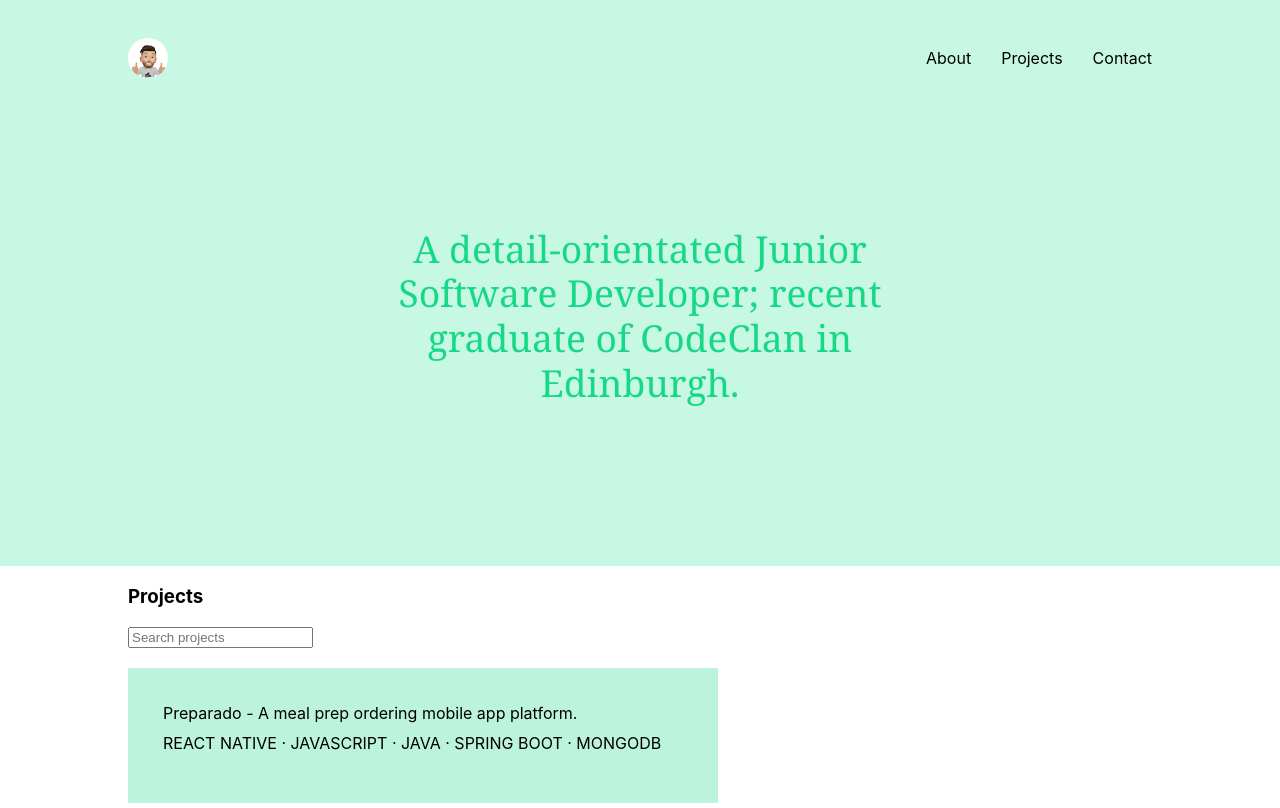
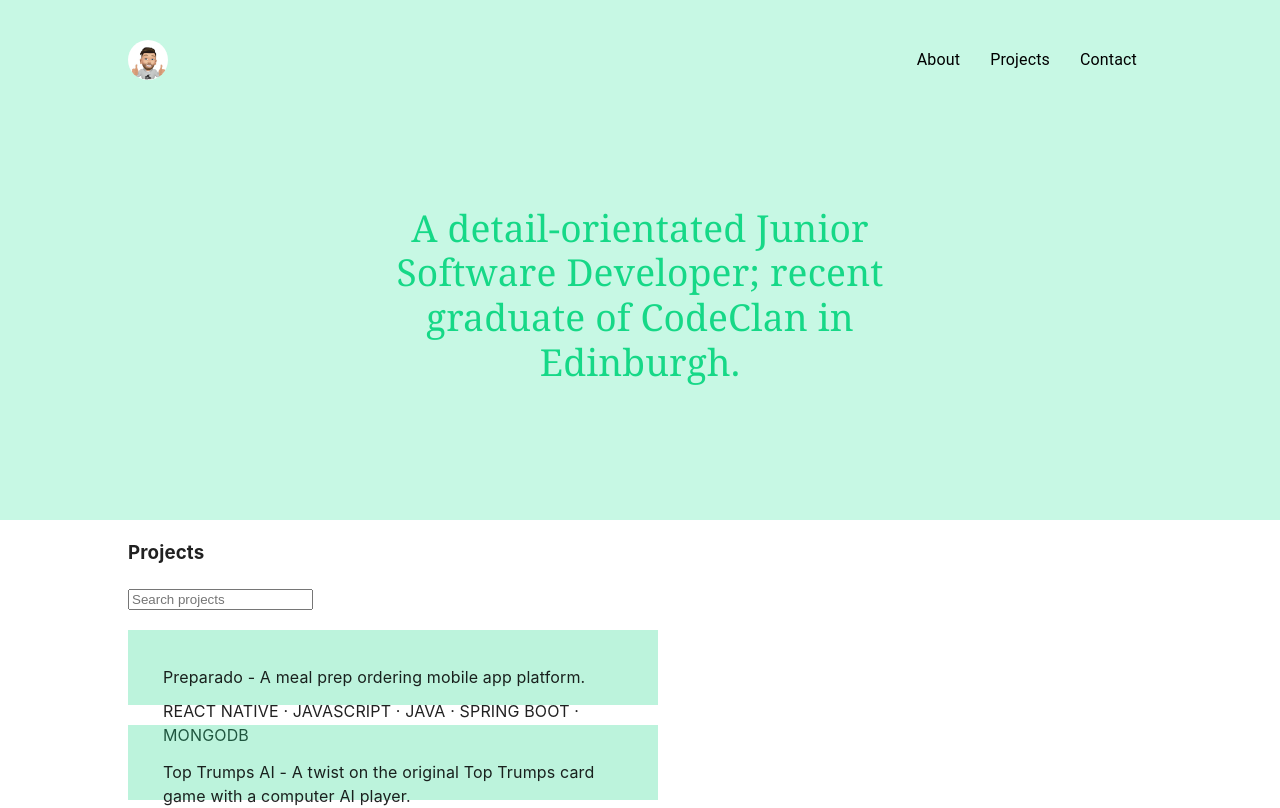
Before and after one commit to crwils/crwils.github.io, a React (Create React App) app: page /projectlist in a window 1280 px wide. Shown: the top 808 px of the page. Built offline with nearby package versions, Linux system fonts and the light colour scheme.

Commit message:
imported material ui cssbaseline

```diff
--- a/package.json
+++ b/package.json
@@ -4,6 +4,9 @@
   "homepage": "https://crwils.github.io/",
   "private": true,
   "dependencies": {
+    "@emotion/react": "^11.7.0",
+    "@emotion/styled": "^11.6.0",
+    "@mui/material": "^5.2.1",
     "@testing-library/jest-dom": "^5.14.1",
     "@testing-library/react": "^11.2.7",
     "@testing-library/user-event": "^12.8.3",
--- a/src/index.js
+++ b/src/index.js
@@ -3,9 +3,11 @@
 import './index.css';
 import App from './App';
 import reportWebVitals from './reportWebVitals';
+import CssBaseline from '@mui/material/CssBaseline';
 
 ReactDOM.render(
   <React.StrictMode>
+  <CssBaseline/>
     <App />
   </React.StrictMode>,
   document.getElementById('root')
--- a/src/style.css
+++ b/src/style.css
@@ -43,7 +43,7 @@
 }
 
 .nav-link {
-    padding-left: 30px;
+    margin: 0 15px;
     text-decoration: none;
 }
 
```
Also changed, not shown: 1 other file (tests, documents, lock files or other folders).
